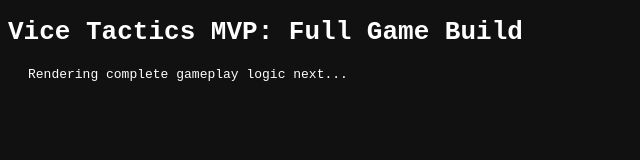
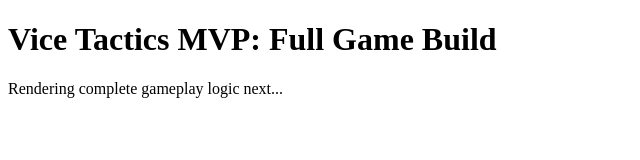
Before and after one commit to walterhansen52/vice-tcg, a plain HTML site: page index.html in a window 1280 px wide. Shown: the whole page, without its empty margins (0-640 px from the left). Drawn offline with Linux system fonts and the light colour scheme.

Commit message:
Add files via upload

```diff
--- a/index.html
+++ b/index.html
@@ -1,16 +1,12 @@
 
 <!DOCTYPE html>
-<html lang="en">
+<html>
 <head>
-    <meta charset="UTF-8">
-    <title>Vice Tactics MVP: Full Game Build</title>
-    <style>
-        body { background-color: #111; color: #fff; font-family: monospace; }
-        .loading { margin: 20px; }
-    </style>
+  <meta charset="UTF-8">
+  <title>Vice Tactics MVP</title>
 </head>
 <body>
-    <h1>Vice Tactics MVP: Full Game Build</h1>
-    <p class="loading">Rendering complete gameplay logic next...</p>
+  <h1>Vice Tactics MVP: Full Game Build</h1>
+  <p>Rendering complete gameplay logic next...</p>
 </body>
 </html>
```
